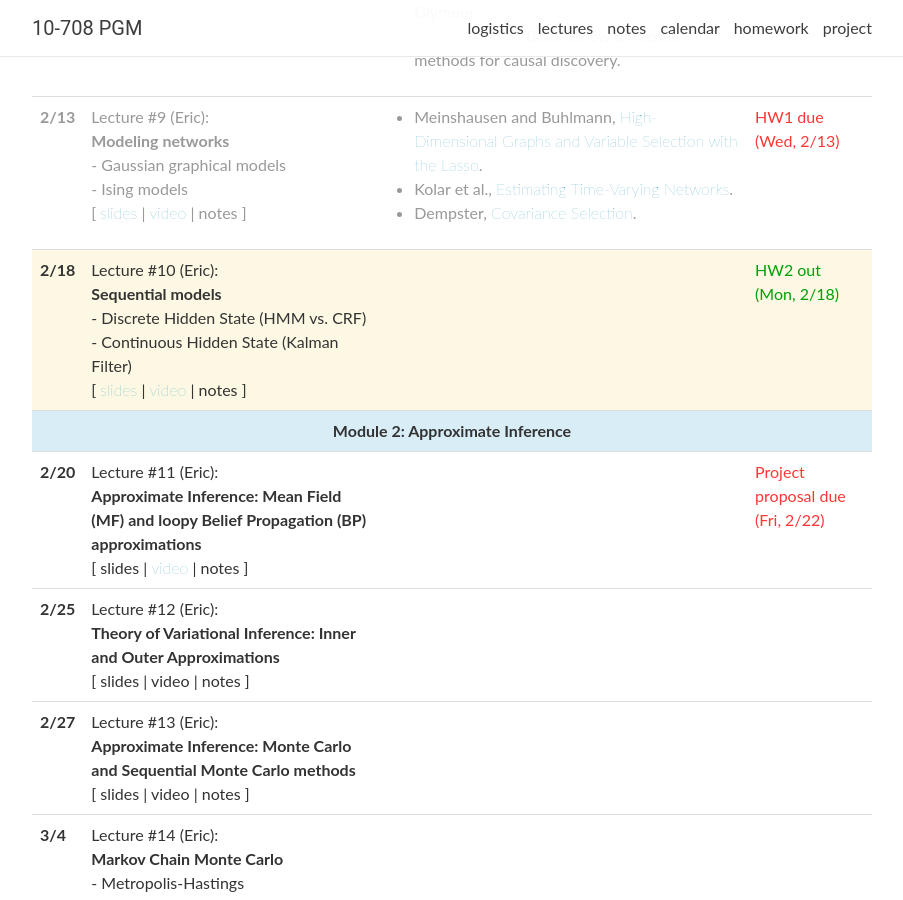
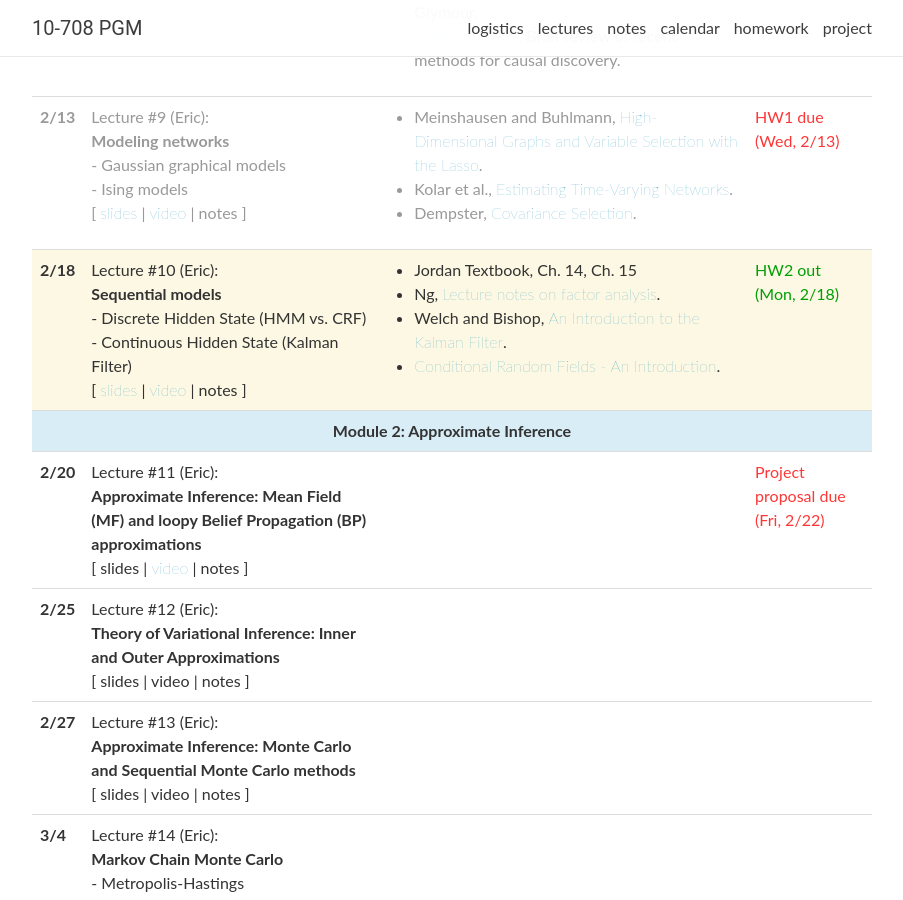
Before and after one commit to sailinglab/pgm-spring-2019, a Jekyll site: the page built from _pages/lectures.md, in a window 1280 px wide and 900 px high, scrolled down 1663 px. Shown: the whole window, without its empty margins (188-1091 px from the left). Built offline with Jekyll 4.4.1, drawn with Linux system fonts in a browser that asks for light colours; nearby versions of some CDN libraries; comment, search, counter and statistics services are not loaded.

Commit message:
Update lectures.yml

```diff
--- a/_data/lectures.yml
+++ b/_data/lectures.yml
@@ -144,6 +144,10 @@
   video: "https://scs.hosted.panopto.com/Panopto/Pages/Viewer.aspx?id=77665f85-3445-4146-b0c6-a9d00129cf56"
   notes:
   readings:
+    - Jordan Textbook, Ch. 14, Ch. 15
+    - Ng, <a href="http://cs229.stanford.edu/notes/cs229-notes9.pdf" target="_blank">Lecture notes on factor analysis</a>.
+    - Welch and Bishop, <a href="http://citeseerx.ist.psu.edu/viewdoc/download?doi=10.1.1.79.6578&rep=rep1&type=pdf" target="_blank">An Introduction to the Kalman Filter</a>.
+    - <a href="https://people.cs.umass.edu/~wallach/technical_reports/wallach04conditional.pdf" target="_blank">Conditional Random Fields - An Introduction</a>.
   logistics: >
     <span class="event">HW2 out (Mon, 2/18)</span>
 
```
